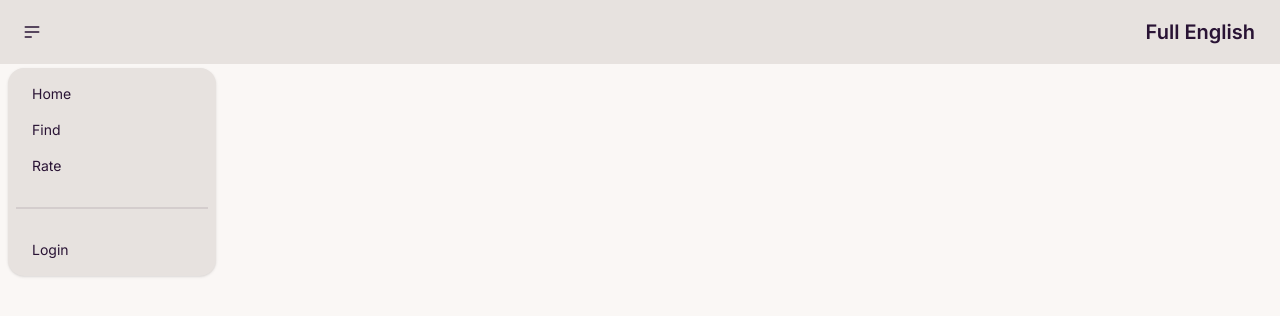
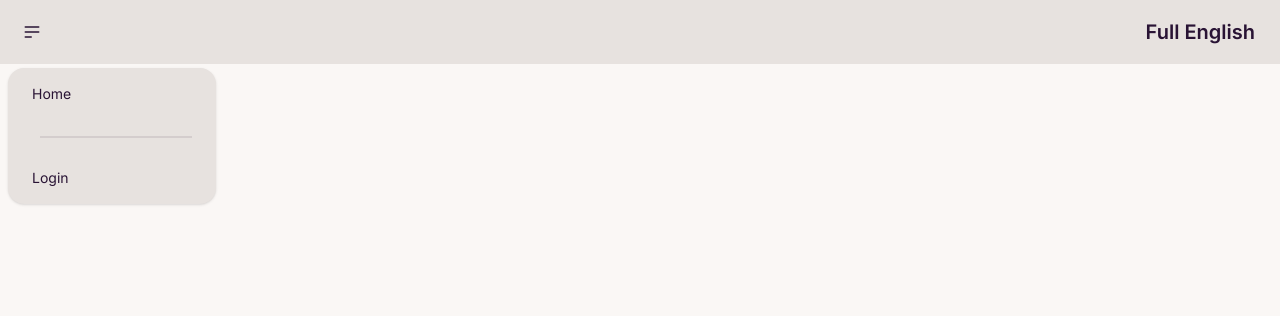
Before and after one commit to njakub/full-english, a Next.js app: page / in a window 1280 px wide. Both pictures are taken after a click on the button 32 px from the left and 32 px from the top of the page. Shown: the top 316 px of the page. Built offline with nearby package versions, Linux system fonts and the light colour scheme; no server answers.

Commit message:
authenticating menu

```diff
--- a/app/Header.tsx
+++ b/app/Header.tsx
@@ -34,27 +34,31 @@ const Header = () => {
             <li>
               <Link href="/">Home</Link>
             </li>
+            {status === "authenticated" && (
+              <>
                 <li>
                   <Link href="/find">Find</Link>
                 </li>
                 <li>
                   <Link href="/rate">Rate</Link>
                 </li>
+              </>
+            )}
+            <li>
               <div className="divider" />
               {status === "authenticated" ? (
-              <li>
+                <>
                   {session?.user?.name}
                   <Link className="ml-3" href="/api/auth/signout">
                     Logout
                   </Link>
-              </li>
+                </>
               ) : (
-              <li>
                 <Link className="mr-5" href="/api/auth/signin">
                   Login
                 </Link>
+              )}
             </li>
-            )}
           </ul>
         </div>
       </div>
```
Lines whose indentation alone changed are shown as unchanged.
